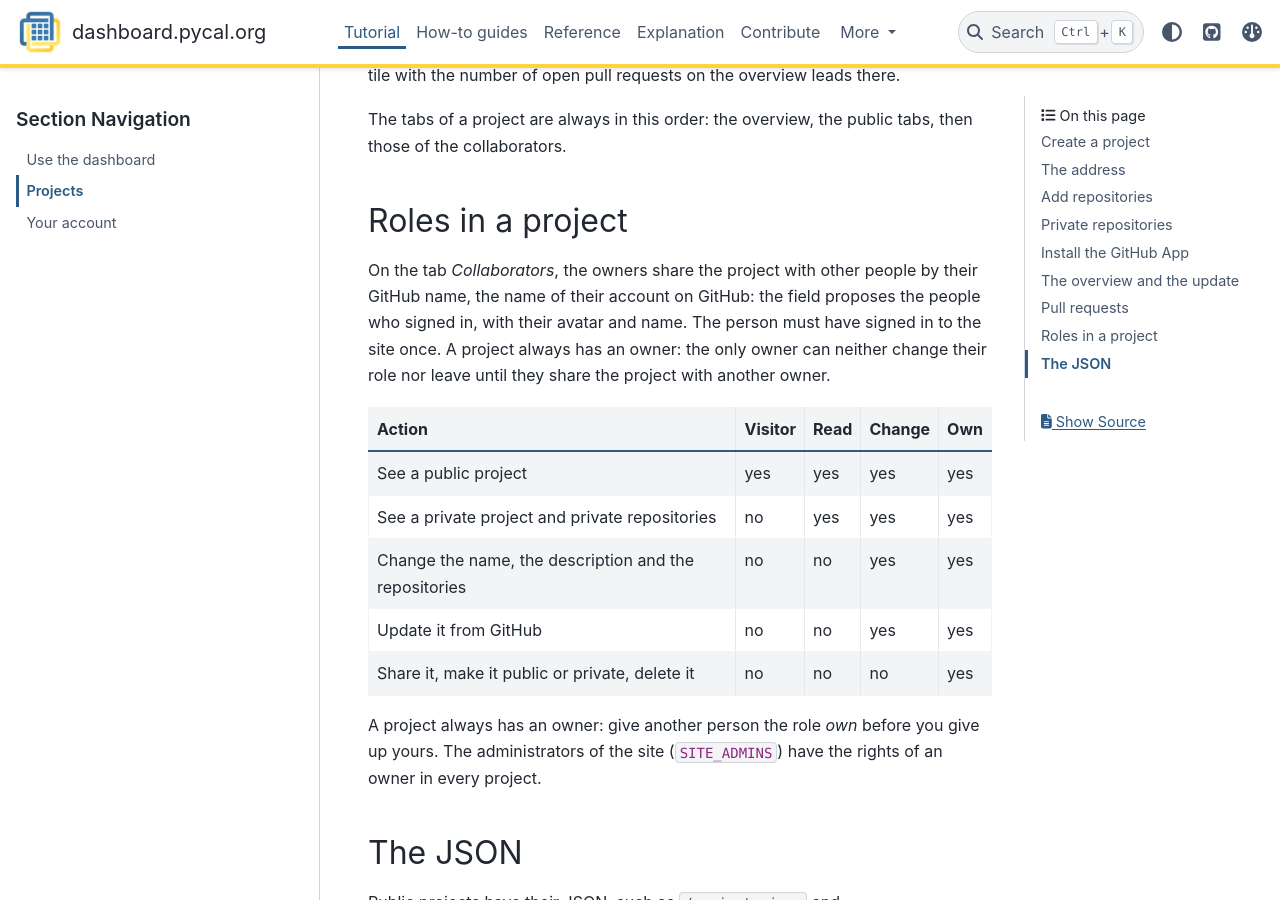
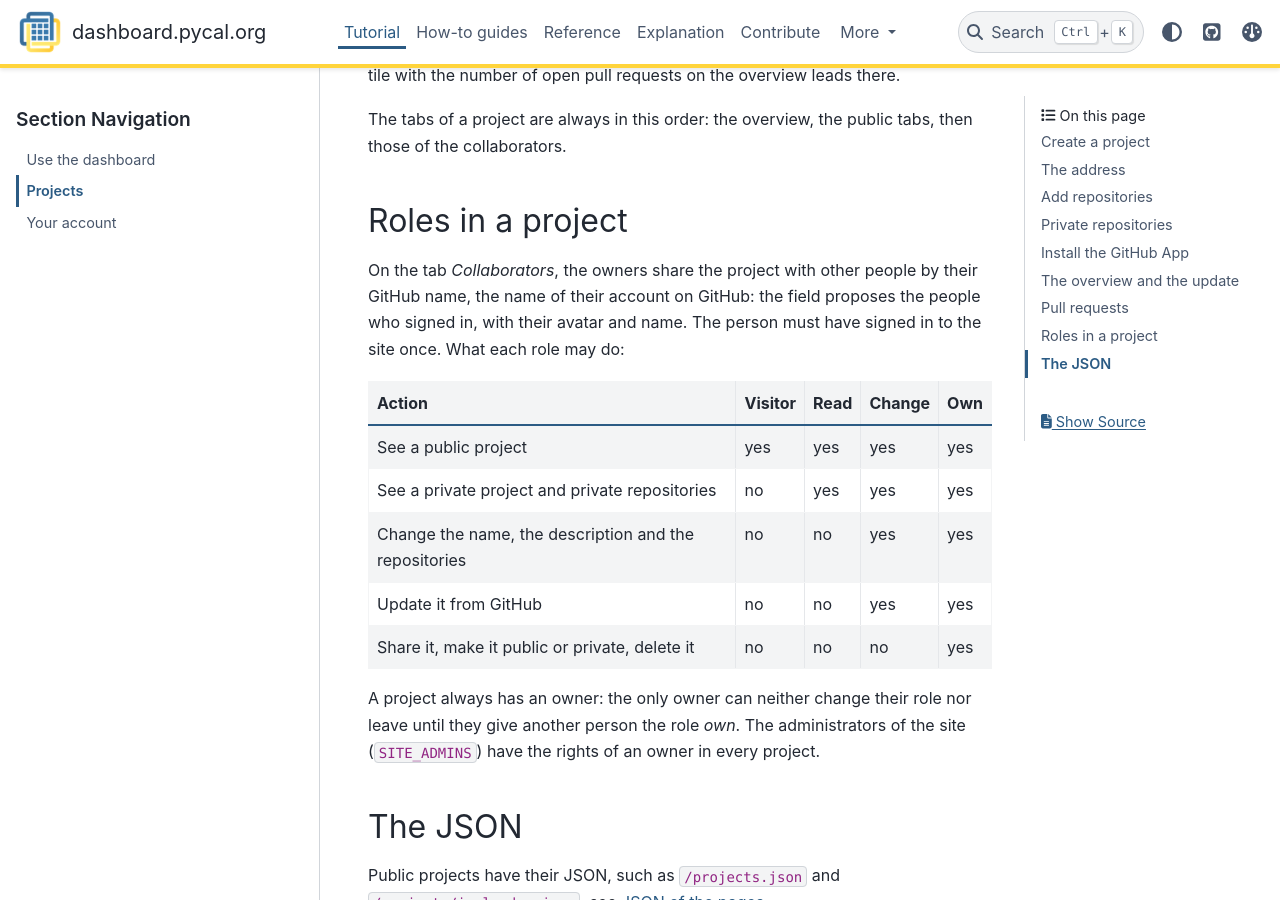
Before and after one commit to PyCalendar/dashboard.pycal.org, a Sphinx documentation site: the page built from docs/tutorial/projects.rst, in a window 1280 px wide and 900 px high, scrolled down 3412 px. Built offline with Sphinx 7.4.7 and the PyData theme 0.15.4, drawn with Linux system fonts in a browser that asks for light colours; the version number could not be read and is left out.

Commit message:
The roles of collaborators link what each may do
Co-Authored-By: Claude Opus 5.5 <noreply@anthropic.com>

```diff
--- a/docs/tutorial/projects.rst
+++ b/docs/tutorial/projects.rst
@@ -156,9 +156,7 @@ Roles in a project
 On the tab *Collaborators*, the owners share the project with other people by
 their GitHub name, the name of their account on GitHub: the field proposes the
 people who signed in, with their avatar and name. The person must have
-signed in to the site once. A project always has an owner: the only owner can
-neither change their role nor leave until they share the project with another
-owner.
+signed in to the site once. What each role may do:
 
 .. list-table::
    :header-rows: 1
@@ -194,8 +192,8 @@ owner.
      - no
      - yes
 
-A project always has an owner: give another person the role *own* before you
-give up yours. The administrators of the site (``SITE_ADMINS``) have the rights
+A project always has an owner: the only owner can neither change their role
+nor leave until they give another person the role *own*. The administrators of the site (``SITE_ADMINS``) have the rights
 of an owner in every project.
 
 The JSON
--- a/todo.txt
+++ b/todo.txt
@@ -242,7 +242,7 @@ community: where to start, what waits for a review, who contributes.
 - [ ] For all data read from GitHub: the app subscribes to its webhooks with the permissions they
       need, so that it is updated by webhooks, not by jobs in the background
 - [x] The overview of a project: the information of the update at the bottom
-- [ ] The roles of collaborators link the documentation of what each may do
+- [x] The roles of collaborators link the documentation of what each may do
 - [x] Every link to the documentation is an open book icon, not a question mark
 - [ ] robots.txt and a guideline for agents (such as llms.txt) that shows the JSON API and how to
       navigate it; tested to be complete
```
Also changed, not shown: 3 other files.
